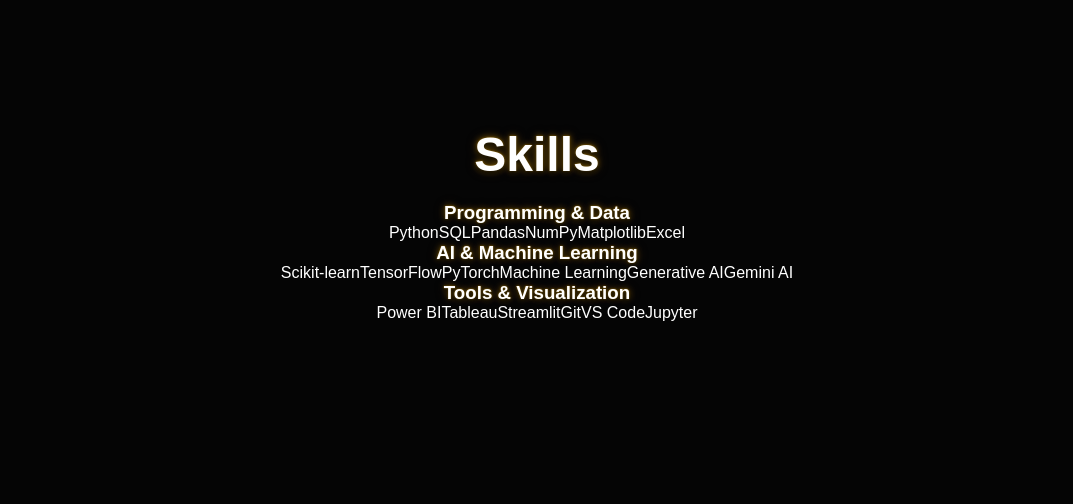
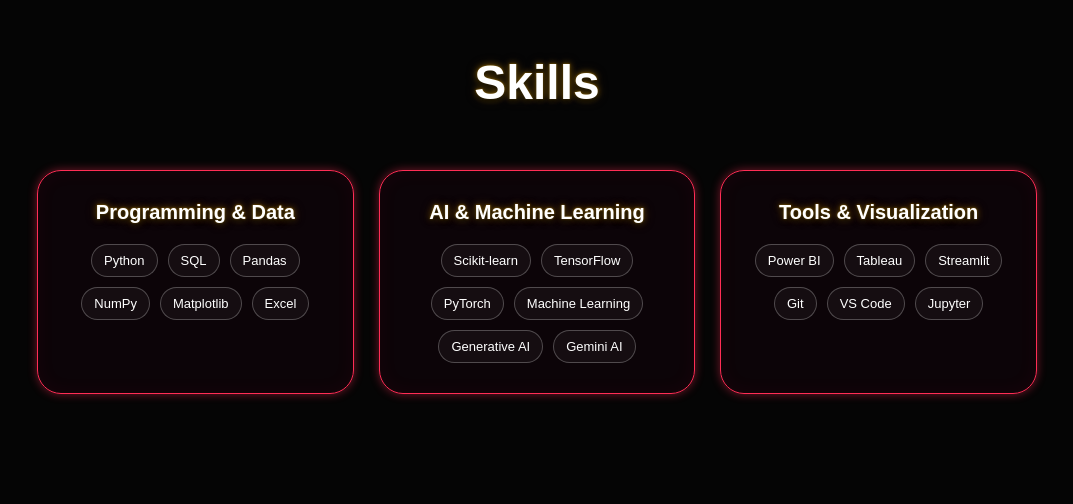
Before and after one commit to prajwalsortur/PORTFOLIO-AI-AGENT, a React app in the folder frontend/: page / in a window 1280 px wide. Shown: the part 1776-2280 px from the top of the page, without its empty margins (103-1176 px from the left). Built offline with nearby package versions, Linux system fonts and the light colour scheme; the HTML template or start-up script is replaced by a standard one.

Commit message:
Restore Skills cards styling

```diff
--- a/frontend/src/App.css
+++ b/frontend/src/App.css
@@ -94,6 +94,9 @@
   max-width: 900px;
   padding: 40px;
   margin: 0 auto;
+
+  position: relative;
+  z-index: 1;
 }
 
 .hero-greeting {
@@ -168,10 +171,6 @@
   }
 }
 
-.hero-content {
-  position: relative;
-  z-index: 1;
-}
 .hero-background {
   position: absolute;
   inset: 0;
@@ -185,54 +184,7 @@
   z-index: 0;
 }
 
-.hero {
-  position: relative;
-}
 
-.hero-content {
-  position: relative;
-  z-index: 1;
-}
-.navbar {
-  position: fixed;
-  top: 0;
-  left: 0;
-  width: 100%;
-  z-index: 1000;
-
-  display: flex;
-  justify-content: space-between;
-  align-items: center;
-
-  padding: 20px 40px;
-
-  background: rgba(0, 0, 0, 0.25);
-  backdrop-filter: blur(10px);
-}
-
-.navbar-logo {
-  font-size: 18px;
-  font-weight: 700;
-  letter-spacing: 3px;
-}
-
-.navbar-links {
-  display: flex;
-  gap: 20px;
-}
-
-.navbar-links button {
-  background: none;
-  border: none;
-  color: white;
-  font-size: 14px;
-  cursor: pointer;
-  transition: opacity 0.3s ease;
-}
-
-.navbar-links button:hover {
-  opacity: 0.6;
-}
 
 
 @media (max-width: 800px) {
@@ -1028,3 +980,84 @@
 .project-card {
   animation: neonColor 6s linear infinite;
 }
+
+
+
+
+
+
+
+
+
+
+/* ================================
+   SKILLS SECTION
+   ================================ */
+
+.skills {
+  position: relative;
+}
+
+.skills-grid {
+  width: min(1000px, 90%);
+  display: grid;
+  grid-template-columns: repeat(3, 1fr);
+  gap: 25px;
+  margin-top: 40px;
+}
+
+.skill-card {
+  padding: 30px;
+  background: rgba(15, 5, 10, 0.85);
+  border: 1px solid var(--neon);
+  border-radius: 24px;
+  box-shadow:
+    0 0 10px var(--neon-glow),
+    inset 0 0 20px rgba(255, 45, 85, 0.05);
+  transition:
+    transform 0.3s ease,
+    box-shadow 0.3s ease;
+}
+
+.skill-card:hover {
+  transform: translateY(-8px);
+  box-shadow:
+    0 0 15px var(--neon-glow),
+    0 0 30px rgba(255, 45, 85, 0.2);
+}
+
+.skill-card h3 {
+  font-size: 20px;
+  margin-bottom: 20px;
+  color: white;
+}
+
+.skill-tags {
+  display: flex;
+  flex-wrap: wrap;
+  justify-content: center;
+  gap: 10px;
+}
+
+.skill-tags span {
+  padding: 8px 12px;
+  border: 1px solid rgba(255, 255, 255, 0.25);
+  border-radius: 20px;
+  color: white;
+  font-size: 13px;
+  background: rgba(255, 255, 255, 0.04);
+  transition: all 0.3s ease;
+}
+
+.skill-tags span:hover {
+  border-color: var(--neon);
+  box-shadow: 0 0 10px var(--neon-glow);
+  transform: translateY(-2px);
+}
+
+@media (max-width: 900px) {
+  .skills-grid {
+    grid-template-columns: 1fr;
+    width: min(700px, 90%);
+  }
+}
```
